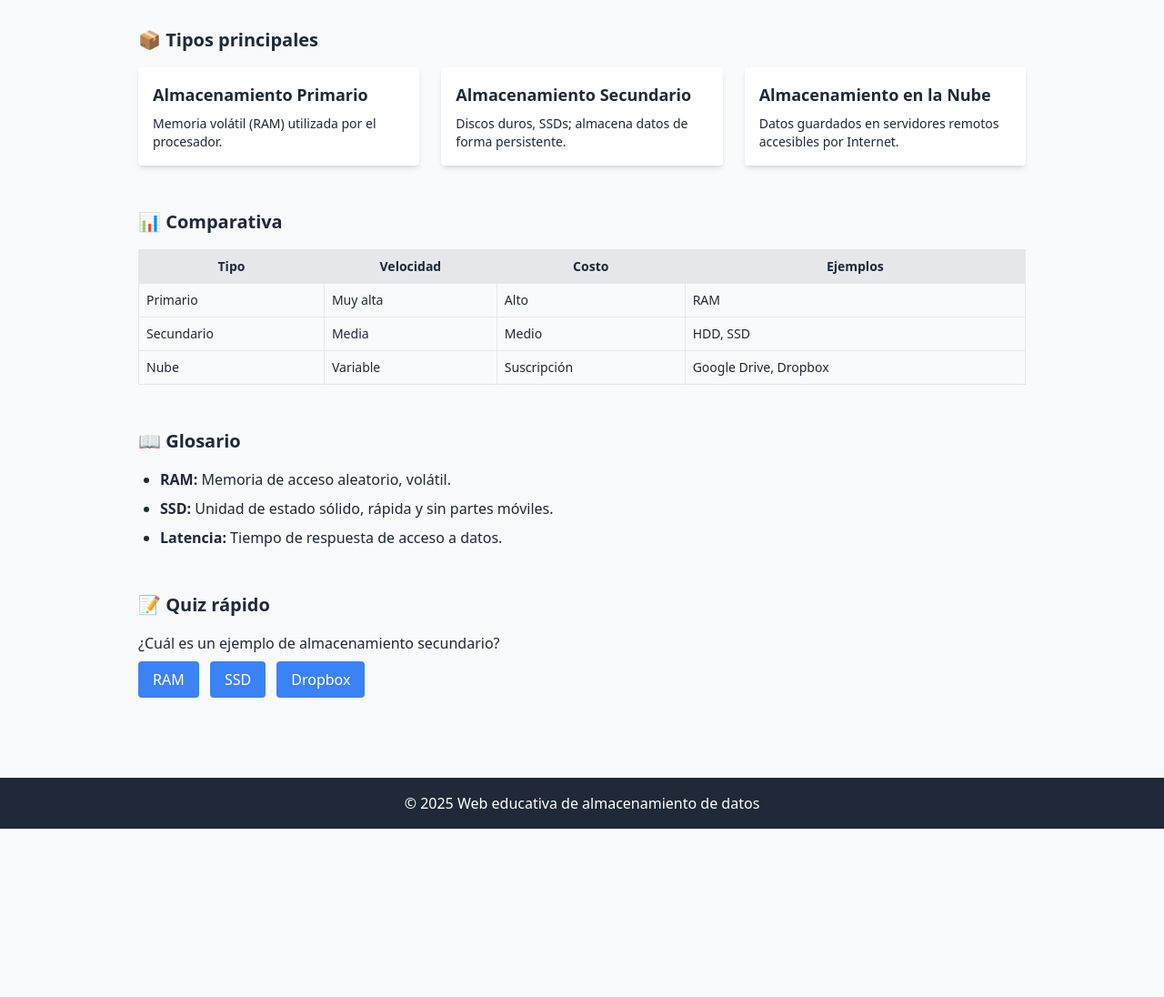
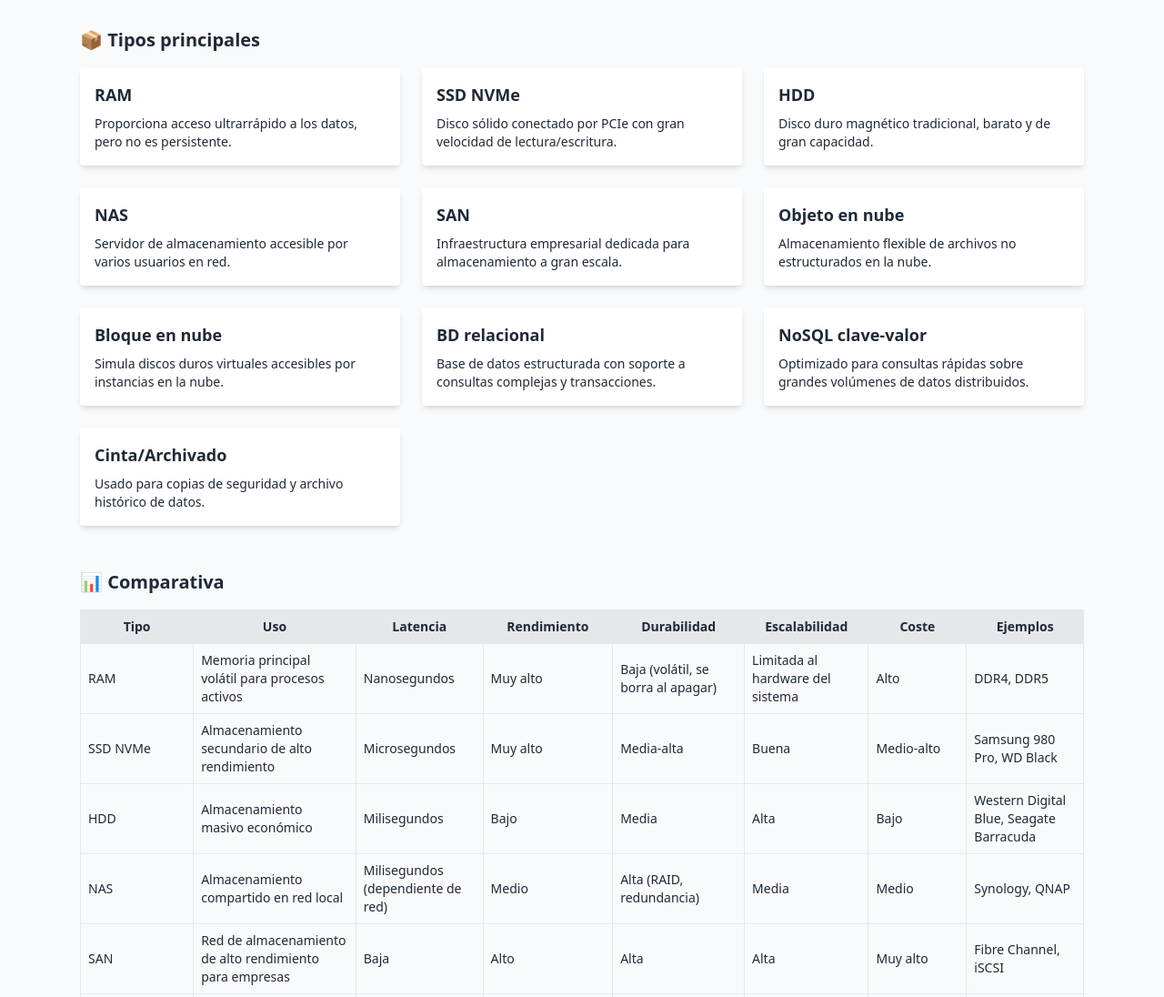
Before and after one commit to danigarciamasa/almacenamiento-web, a plain HTML site: page index.html in a window 1280 px wide. Shown: the part 240-1336 px from the top of the page at 91% size. Before the commit the page ends 1151 px from the top, so only its background shows below. Drawn offline with nearby package versions, Linux system fonts and the light colour scheme.

Commit message:
Update index.html

```diff
--- a/index.html
+++ b/index.html
@@ -15,7 +15,7 @@
     <p class="text-center mt-2">Web educativa interactiva</p>
   </header>
 
-  <main class="max-w-5xl mx-auto p-6 space-y-12">
+  <main class="max-w-6xl mx-auto p-6 space-y-12">
 
     <!-- Sección: Filtro -->
     <section id="filtro">
@@ -27,56 +27,27 @@
     <!-- Sección: Tarjetas -->
     <section id="tarjetas">
       <h2 class="text-xl font-semibold mb-4">📦 Tipos principales</h2>
-      <div id="tarjetasContainer" class="grid grid-cols-1 md:grid-cols-3 gap-6">
-        <!-- Ejemplo de tarjeta -->
-        <div class="card bg-white shadow-md rounded p-4" data-name="Primario">
-          <h3 class="font-bold text-lg">Almacenamiento Primario</h3>
-          <p class="text-sm mt-2">Memoria volátil (RAM) utilizada por el procesador.</p>
-        </div>
-        <div class="card bg-white shadow-md rounded p-4" data-name="Secundario">
-          <h3 class="font-bold text-lg">Almacenamiento Secundario</h3>
-          <p class="text-sm mt-2">Discos duros, SSDs; almacena datos de forma persistente.</p>
-        </div>
-        <div class="card bg-white shadow-md rounded p-4" data-name="Nube">
-          <h3 class="font-bold text-lg">Almacenamiento en la Nube</h3>
-          <p class="text-sm mt-2">Datos guardados en servidores remotos accesibles por Internet.</p>
-        </div>
-      </div>
+      <div id="tarjetasContainer" class="grid grid-cols-1 md:grid-cols-2 lg:grid-cols-3 gap-6"></div>
     </section>
 
     <!-- Sección: Tabla comparativa -->
     <section id="tabla">
       <h2 class="text-xl font-semibold mb-4">📊 Comparativa</h2>
       <div class="overflow-x-auto">
-        <table class="table-auto border-collapse border w-full text-sm">
+        <table class="table-auto border-collapse border w-full text-sm" id="tablaComparativa">
           <thead class="bg-gray-200">
             <tr>
               <th class="border p-2">Tipo</th>
-              <th class="border p-2">Velocidad</th>
-              <th class="border p-2">Costo</th>
+              <th class="border p-2">Uso</th>
+              <th class="border p-2">Latencia</th>
+              <th class="border p-2">Rendimiento</th>
+              <th class="border p-2">Durabilidad</th>
+              <th class="border p-2">Escalabilidad</th>
+              <th class="border p-2">Coste</th>
               <th class="border p-2">Ejemplos</th>
             </tr>
           </thead>
-          <tbody>
-            <tr>
-              <td class="border p-2">Primario</td>
-              <td class="border p-2">Muy alta</td>
-              <td class="border p-2">Alto</td>
-              <td class="border p-2">RAM</td>
-            </tr>
-            <tr>
-              <td class="border p-2">Secundario</td>
-              <td class="border p-2">Media</td>
-              <td class="border p-2">Medio</td>
-              <td class="border p-2">HDD, SSD</td>
-            </tr>
-            <tr>
-              <td class="border p-2">Nube</td>
-              <td class="border p-2">Variable</td>
-              <td class="border p-2">Suscripción</td>
-              <td class="border p-2">Google Drive, Dropbox</td>
-            </tr>
-          </tbody>
+          <tbody id="tablaBody"></tbody>
         </table>
       </div>
     </section>
@@ -84,21 +55,13 @@
     <!-- Sección: Glosario -->
     <section id="glosario">
       <h2 class="text-xl font-semibold mb-4">📖 Glosario</h2>
-      <ul class="list-disc pl-6 space-y-2">
-        <li><strong>RAM:</strong> Memoria de acceso aleatorio, volátil.</li>
-        <li><strong>SSD:</strong> Unidad de estado sólido, rápida y sin partes móviles.</li>
-        <li><strong>Latencia:</strong> Tiempo de respuesta de acceso a datos.</li>
-      </ul>
+      <ul id="glosarioLista" class="list-disc pl-6 space-y-2"></ul>
     </section>
 
     <!-- Sección: Quiz -->
     <section id="quiz">
       <h2 class="text-xl font-semibold mb-4">📝 Quiz rápido</h2>
-      <p class="mb-2">¿Cuál es un ejemplo de almacenamiento secundario?</p>
-      <button class="quiz-btn bg-blue-500 text-white px-4 py-2 rounded mr-2">RAM</button>
-      <button class="quiz-btn bg-blue-500 text-white px-4 py-2 rounded mr-2">SSD</button>
-      <button class="quiz-btn bg-blue-500 text-white px-4 py-2 rounded">Dropbox</button>
-      <p id="quizResultado" class="mt-4 font-semibold"></p>
+      <div id="quizContainer" class="space-y-6"></div>
     </section>
 
   </main>
@@ -107,33 +70,119 @@
     <p>© 2025 Web educativa de almacenamiento de datos</p>
   </footer>
 
-  <!-- JS simple -->
+  <!-- JS con datos y render organizado -->
   <script>
-    // Filtro de tarjetas
-    const filtroInput = document.getElementById("filtroInput");
-    const tarjetas = document.querySelectorAll(".card");
-    filtroInput.addEventListener("input", () => {
-      const valor = filtroInput.value.toLowerCase();
-      tarjetas.forEach(card => {
-        const nombre = card.dataset.name.toLowerCase();
-        card.style.display = nombre.includes(valor) ? "block" : "none";
+    // === Datos de ejemplo ===
+    const items = [
+      { tipo: "RAM", uso: "Memoria principal volátil para procesos activos", ejemplos: "DDR4, DDR5", latencia: "Nanosegundos", rendimiento: "Muy alto", durabilidad: "Baja (volátil, se borra al apagar)", escalabilidad: "Limitada al hardware del sistema", coste: "Alto", desc: "Proporciona acceso ultrarrápido a los datos, pero no es persistente." },
+      { tipo: "SSD NVMe", uso: "Almacenamiento secundario de alto rendimiento", ejemplos: "Samsung 980 Pro, WD Black", latencia: "Microsegundos", rendimiento: "Muy alto", durabilidad: "Media-alta", escalabilidad: "Buena", coste: "Medio-alto", desc: "Disco sólido conectado por PCIe con gran velocidad de lectura/escritura." },
+      { tipo: "HDD", uso: "Almacenamiento masivo económico", ejemplos: "Western Digital Blue, Seagate Barracuda", latencia: "Milisegundos", rendimiento: "Bajo", durabilidad: "Media", escalabilidad: "Alta", coste: "Bajo", desc: "Disco duro magnético tradicional, barato y de gran capacidad." },
+      { tipo: "NAS", uso: "Almacenamiento compartido en red local", ejemplos: "Synology, QNAP", latencia: "Milisegundos (dependiente de red)", rendimiento: "Medio", durabilidad: "Alta (RAID, redundancia)", escalabilidad: "Media", coste: "Medio", desc: "Servidor de almacenamiento accesible por varios usuarios en red." },
+      { tipo: "SAN", uso: "Red de almacenamiento de alto rendimiento para empresas", ejemplos: "Fibre Channel, iSCSI", latencia: "Baja", rendimiento: "Alto", durabilidad: "Alta", escalabilidad: "Alta", coste: "Muy alto", desc: "Infraestructura empresarial dedicada para almacenamiento a gran escala." },
+      { tipo: "Objeto en nube", uso: "Almacenamiento de objetos en la nube", ejemplos: "Amazon S3, Azure Blob", latencia: "Decenas de milisegundos", rendimiento: "Variable", durabilidad: "Muy alta (99.999999999%)", escalabilidad: "Prácticamente infinita", coste: "Pago por uso", desc: "Almacenamiento flexible de archivos no estructurados en la nube." },
+      { tipo: "Bloque en nube", uso: "Almacenamiento en bloques para máquinas virtuales", ejemplos: "AWS EBS, Google Persistent Disk", latencia: "Baja a media", rendimiento: "Alto", durabilidad: "Alta", escalabilidad: "Buena", coste: "Medio", desc: "Simula discos duros virtuales accesibles por instancias en la nube." },
+      { tipo: "BD relacional", uso: "Gestión estructurada de datos con SQL", ejemplos: "MySQL, PostgreSQL, Oracle", latencia: "Baja a media", rendimiento: "Alto", durabilidad: "Alta (transacciones ACID)", escalabilidad: "Vertical principalmente", coste: "Variable (open source o licencias caras)", desc: "Base de datos estructurada con soporte a consultas complejas y transacciones." },
+      { tipo: "NoSQL clave-valor", uso: "Almacenamiento flexible y rápido para datos no estructurados", ejemplos: "Redis, DynamoDB", latencia: "Muy baja", rendimiento: "Muy alto", durabilidad: "Media-alta", escalabilidad: "Horizontal", coste: "Pago por uso o software libre", desc: "Optimizado para consultas rápidas sobre grandes volúmenes de datos distribuidos." },
+      { tipo: "Cinta/Archivado", uso: "Almacenamiento a largo plazo y bajo costo", ejemplos: "LTO Ultrium", latencia: "Alta (minutos para acceso)", rendimiento: "Bajo en acceso, bueno en escritura secuencial", durabilidad: "Muy alta (décadas)", escalabilidad: "Alta", coste: "Muy bajo", desc: "Usado para copias de seguridad y archivo histórico de datos." }
+    ];
+
+    const glosario = [
+      { termino: "Latencia", definicion: "Tiempo que tarda un sistema en responder a una solicitud de acceso a datos." },
+      { termino: "IOPS", definicion: "Operaciones de entrada/salida por segundo; métrica de rendimiento de almacenamiento." },
+      { termino: "ACID", definicion: "Propiedades de transacciones en bases de datos: Atomicidad, Consistencia, Aislamiento, Durabilidad." },
+      { termino: "RAID", definicion: "Conjunto de técnicas para combinar varios discos y mejorar redundancia o rendimiento." },
+      { termino: "CAP", definicion: "Teorema que establece que una base de datos distribuida no puede garantizar consistencia, disponibilidad y tolerancia a particiones al mismo tiempo." },
+      { termino: "Escalabilidad", definicion: "Capacidad de un sistema para aumentar su rendimiento al añadir recursos." },
+      { termino: "Durabilidad", definicion: "Capacidad de mantener datos a lo largo del tiempo sin pérdida o corrupción." }
+    ];
+
+    const preguntas = [
+      { enunciado: "¿Cuál de los siguientes es un ejemplo de almacenamiento en bloque en la nube?", opciones: ["Amazon S3", "AWS EBS", "Dropbox"], correcta: "AWS EBS" },
+      { enunciado: "¿Qué tipo de almacenamiento se caracteriza por ser muy barato y duradero a largo plazo?", opciones: ["SSD NVMe", "Cinta/Archivado", "RAM"], correcta: "Cinta/Archivado" },
+      { enunciado: "¿Qué propiedad de bases de datos asegura Atomicidad, Consistencia, Aislamiento y Durabilidad?", opciones: ["CAP", "ACID", "RAID"], correcta: "ACID" }
+    ];
+
+    // === Funciones de renderizado ===
+    function renderTarjetas(lista) {
+      const tarjetasContainer = document.getElementById("tarjetasContainer");
+      tarjetasContainer.innerHTML = "";
+      lista.forEach(item => {
+        const card = document.createElement("div");
+        card.className = "card bg-white shadow-md rounded p-4";
+        card.innerHTML = `<h3 class="font-bold text-lg">${item.tipo}</h3><p class="text-sm mt-2">${item.desc}</p>`;
+        tarjetasContainer.appendChild(card);
       });
-    });
+    }
 
-    // Quiz
-    const botonesQuiz = document.querySelectorAll(".quiz-btn");
-    const resultado = document.getElementById("quizResultado");
-    botonesQuiz.forEach(btn => {
-      btn.addEventListener("click", () => {
-        if (btn.textContent === "SSD") {
-          resultado.textContent = "✅ Correcto: SSD es almacenamiento secundario.";
-          resultado.className = "text-green-600 font-bold mt-4";
-        } else {
-          resultado.textContent = "❌ Incorrecto. Intenta de nuevo.";
-          resultado.className = "text-red-600 font-bold mt-4";
+    function renderTabla() {
+      const tablaBody = document.getElementById("tablaBody");
+      tablaBody.innerHTML = "";
+      items.forEach(item => {
+        const tr = document.createElement("tr");
+        tr.innerHTML = `
+          <td class="border p-2">${item.tipo}</td>
+          <td class="border p-2">${item.uso}</td>
+          <td class="border p-2">${item.latencia}</td>
+          <td class="border p-2">${item.rendimiento}</td>
+          <td class="border p-2">${item.durabilidad}</td>
+          <td class="border p-2">${item.escalabilidad}</td>
+          <td class="border p-2">${item.coste}</td>
+          <td class="border p-2">${item.ejemplos}</td>
+        `;
+        tablaBody.appendChild(tr);
+      });
+    }
+
+    function renderGlosario() {
+      const glosarioLista = document.getElementById("glosarioLista");
+      glosarioLista.innerHTML = "";
+      glosario.forEach(g => {
+        const li = document.createElement("li");
+        li.innerHTML = `<strong>${g.termino}:</strong> ${g.definicion}`;
+        glosarioLista.appendChild(li);
+      });
+    }
+
+    function renderQuiz() {
+      const quizContainer = document.getElementById("quizContainer");
+      quizContainer.innerHTML = "";
+      preguntas.forEach((p, idx) => {
+        const div = document.createElement("div");
+        div.className = "p-4 bg-white shadow rounded";
+        const opcionesHtml = p.opciones.map(op => `
+          <button class="quiz-btn bg-blue-500 text-white px-3 py-1 rounded mr-2 mb-2" data-correcta="${op === p.correcta}">
+            ${op}
+          </button>`).join("");
+        div.innerHTML = `<p class="mb-2 font-semibold">${idx + 1}. ${p.enunciado}</p>${opcionesHtml}<p class="resultado mt-2 font-bold"></p>`;
+        quizContainer.appendChild(div);
+      });
+
+      quizContainer.addEventListener("click", e => {
+        if (e.target.classList.contains("quiz-btn")) {
+          const correcta = e.target.dataset.correcta === "true";
+          const resultado = e.target.parentElement.querySelector(".resultado");
+          resultado.textContent = correcta ? "✅ Correcto" : "❌ Incorrecto";
+          resultado.className = correcta ? "resultado text-green-600 font-bold mt-2" : "resultado text-red-600 font-bold mt-2";
         }
       });
+    }
+
+    function applyFiltro(valor) {
+      const filtrados = items.filter(i => i.tipo.toLowerCase().includes(valor.toLowerCase()) || i.uso.toLowerCase().includes(valor.toLowerCase()));
+      renderTarjetas(filtrados);
+    }
+
+    // Inicialización al cargar
+    window.addEventListener("DOMContentLoaded", () => {
+      renderTarjetas(items);
+      renderTabla();
+      renderGlosario();
+      renderQuiz();
+
+      const filtroInput = document.getElementById("filtroInput");
+      filtroInput.addEventListener("input", () => applyFiltro(filtroInput.value));
     });
   </script>
+
 </body>
 </html>
```
